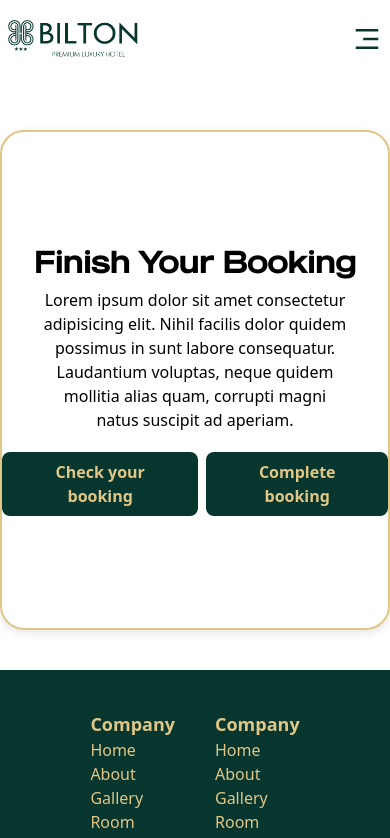
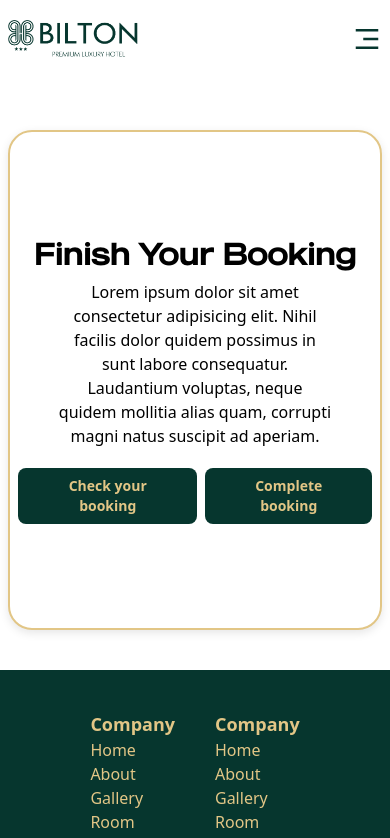
Before and after one commit to imcbsglobal/Bilton, a React (Vite) app: page /CheckBookingConfirmation in a window 390 px wide. Shown: the top 838 px of the page. Built offline with nearby package versions, Linux system fonts and the light colour scheme.

Commit message:
Alignment Corrected

```diff
--- a/src/components/Room/CheckBookingConfirmation.jsx
+++ b/src/components/Room/CheckBookingConfirmation.jsx
@@ -7,14 +7,14 @@ const CheckBookingConfirmation = () => {
 
   return (
     <div className='pt-[130px] mb-10 flex justify-center items-center w-full'>
-      <section className='w-full'>
-        <div className='max-w-[700px] rounded-3xl w-full mx-auto flex flex-col shadow-[0_3px_10px_rgb(0,0,0,0.1)] justify-center items-center h-[500px] bg-[#fff] border-2 border-[#E2C686]'>
+      <section className='w-full px-2'>
+        <div className='max-w-[700px] rounded-3xl w-full px-2 mx-auto flex flex-col shadow-[0_3px_10px_rgb(0,0,0,0.1)] justify-center items-center h-[500px] bg-[#fff] border-2 border-[#E2C686]'>
             <div className='text-center font-bold boldText mb-2 text-3xl'>Finish Your Booking</div>
             <div className='px-10 text-center mb-5'>Lorem ipsum dolor sit amet consectetur adipisicing elit. Nihil facilis dolor quidem possimus in sunt labore consequatur. Laudantium voluptas, neque quidem mollitia alias quam, corrupti magni natus suscipit ad aperiam.</div>
             <div className='flex justify-center gap-2 md:gap-10'>
-                <button className='py-2 px-6 rounded-lg bg-[#06362E] text-[#E2C686] font-semibold cursor-pointer' onClick={() => setOpenConfirmPopUp(!openConfirmPopUp)}>Check your booking</button>
+                <button className='py-2 px-6 text-sm md:text-base rounded-lg bg-[#06362E] text-[#E2C686] font-semibold cursor-pointer' onClick={() => setOpenConfirmPopUp(!openConfirmPopUp)}>Check your booking</button>
                 <a href="/payment">
-                  <button className='py-2 px-6 rounded-lg bg-[#06362E] text-[#E2C686] font-semibold cursor-pointer'>Complete booking</button>
+                  <button className='py-2 px-6 text-sm md:text-base rounded-lg bg-[#06362E] text-[#E2C686] font-semibold cursor-pointer'>Complete booking</button>
                 </a>
             </div>
         </div>
--- a/src/components/Room/Checkout.jsx
+++ b/src/components/Room/Checkout.jsx
@@ -15,7 +15,7 @@ const Checkout = () => {
     <div className="pt-[130px]">
       <section className="mb-10">
         <div className="w-full max-w-[1300px] mx-auto md:flex justify-center items-center gap-5">
-          <div className="w-full md:w-[75%] h-[800px] shadow-[0_3px_10px_rgb(0,0,0,0.1)] bg-[#ffffff] border border-[#ffed94] rounded-3xl py-10 px-10">
+          <div className="w-full mb-5 md:mb-0 md:w-[75%] h-auto md:h-[800px] shadow-[0_3px_10px_rgb(0,0,0,0.1)] bg-[#ffffff] border border-[#ffed94] rounded-3xl py-10 px-10">
             <div className="text-3xl boldText mb-5 text-[#06362E]">
               Enter Your Details
             </div>
@@ -108,8 +108,8 @@ const Checkout = () => {
             </div>
           </div>
           {/* Right */}
-          <div className="w-full md:w-[25%] h-[800px] bg-[#ffed94] rounded-3xl">
-            <div className="w-full h-[250px] rounded-3xl overflow-hidden mb-2">
+          <div className="w-full md:w-[25%] h-auto py-10 md:h-[800px] bg-[#ffed94] rounded-3xl">
+            <div className="w-full px-2 h-[250px] rounded-3xl overflow-hidden mb-2">
               <img
                 src="https://avatars.mds.yandex.net/i?id=e43a3b6c87037a05e118e32ee197d6007d374d02-5888427-images-thumbs&ref=rim&n=33&w=375&h=250"
                 alt=""
```
